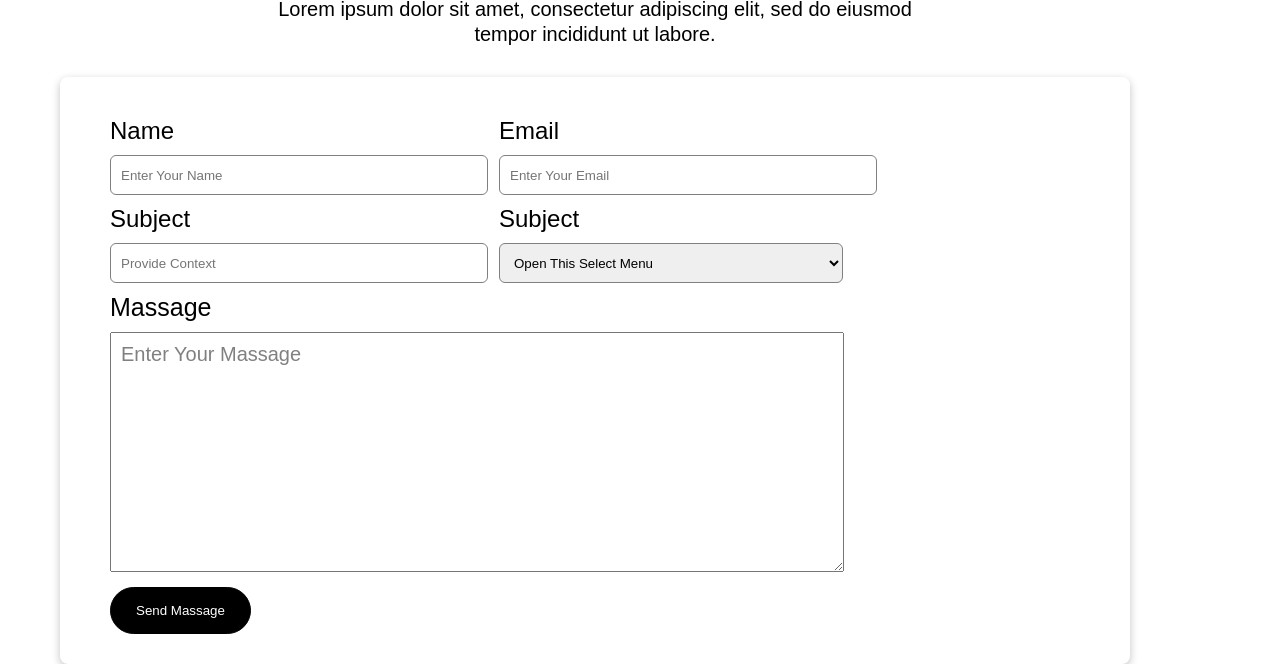
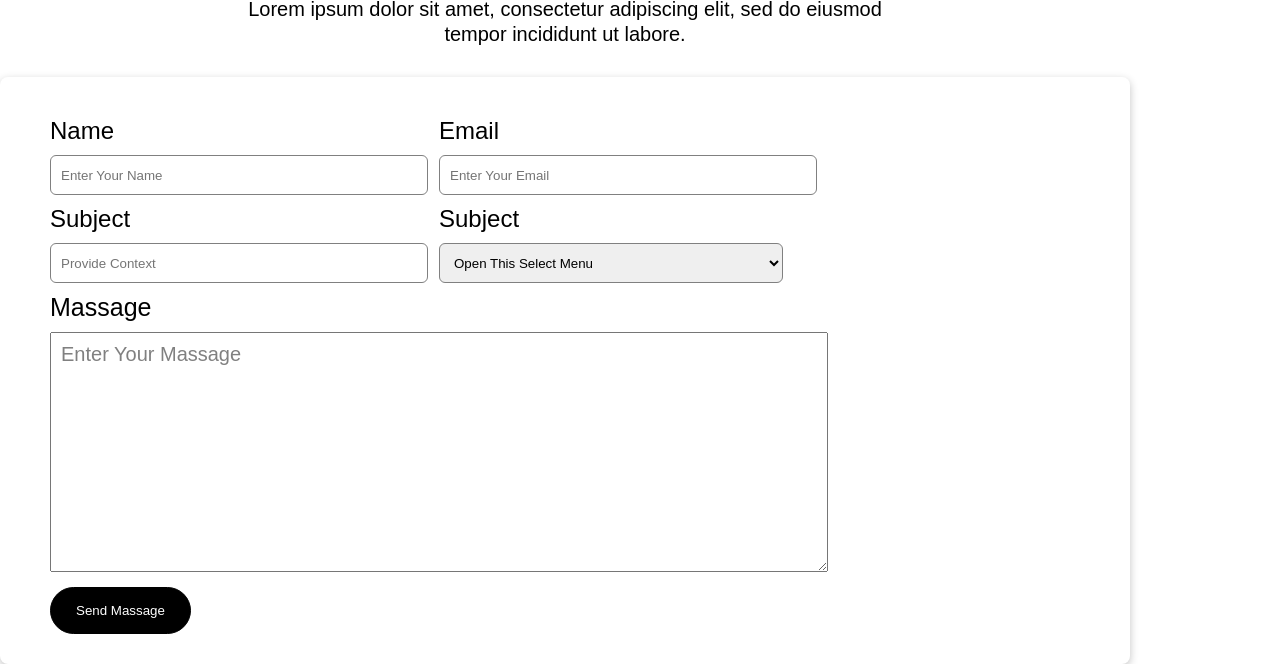
Before and after one commit to moha2k/finswet, a plain HTML site: page road.html in a window 1280 px wide. Shown: the part 158-822 px from the top of the page. Drawn offline with Linux system fonts and the light colour scheme.

Commit message:
Update unite.css

```diff
--- a/unite.css
+++ b/unite.css
@@ -1106,7 +1106,7 @@ nav{
     font-size: 30px;
 }
 .manage{
-   padding-left: 60px;
+/*    padding-left: 60px; */
    padding-right: 150px;
 
 
```
